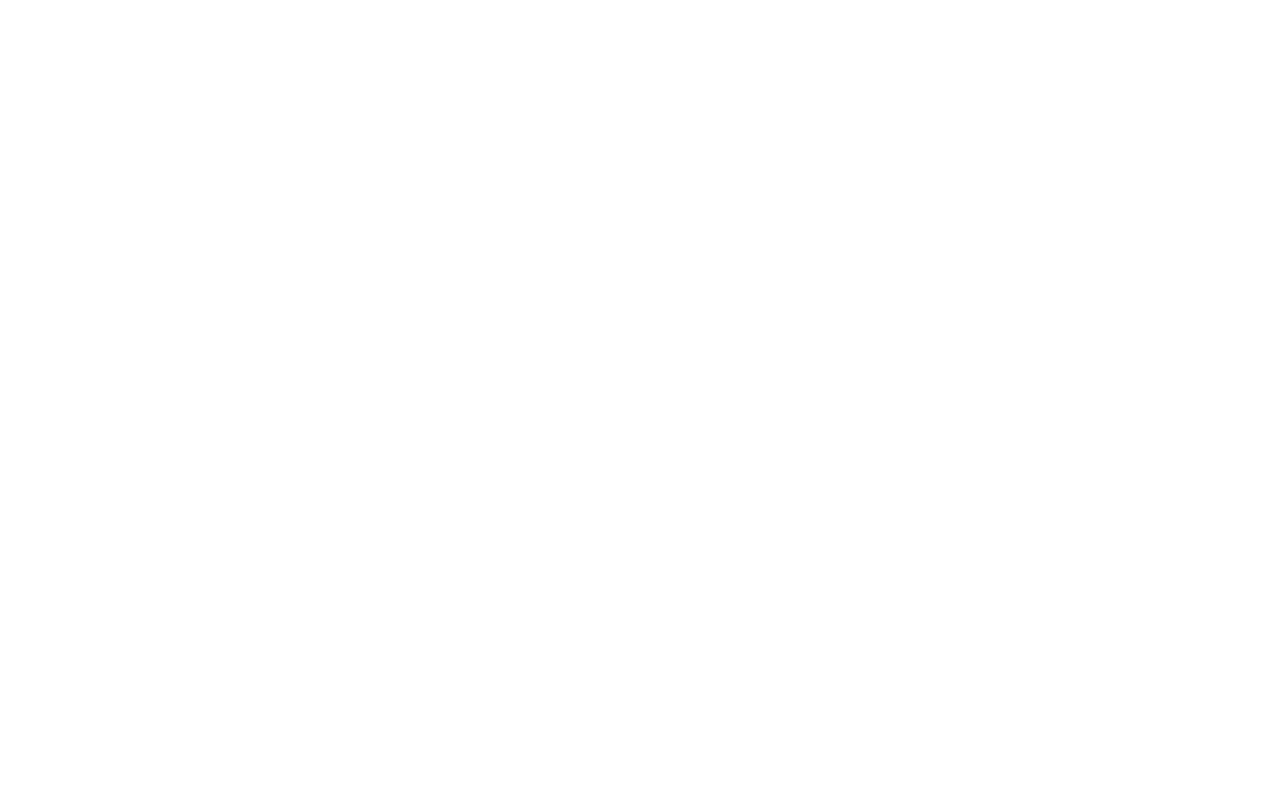
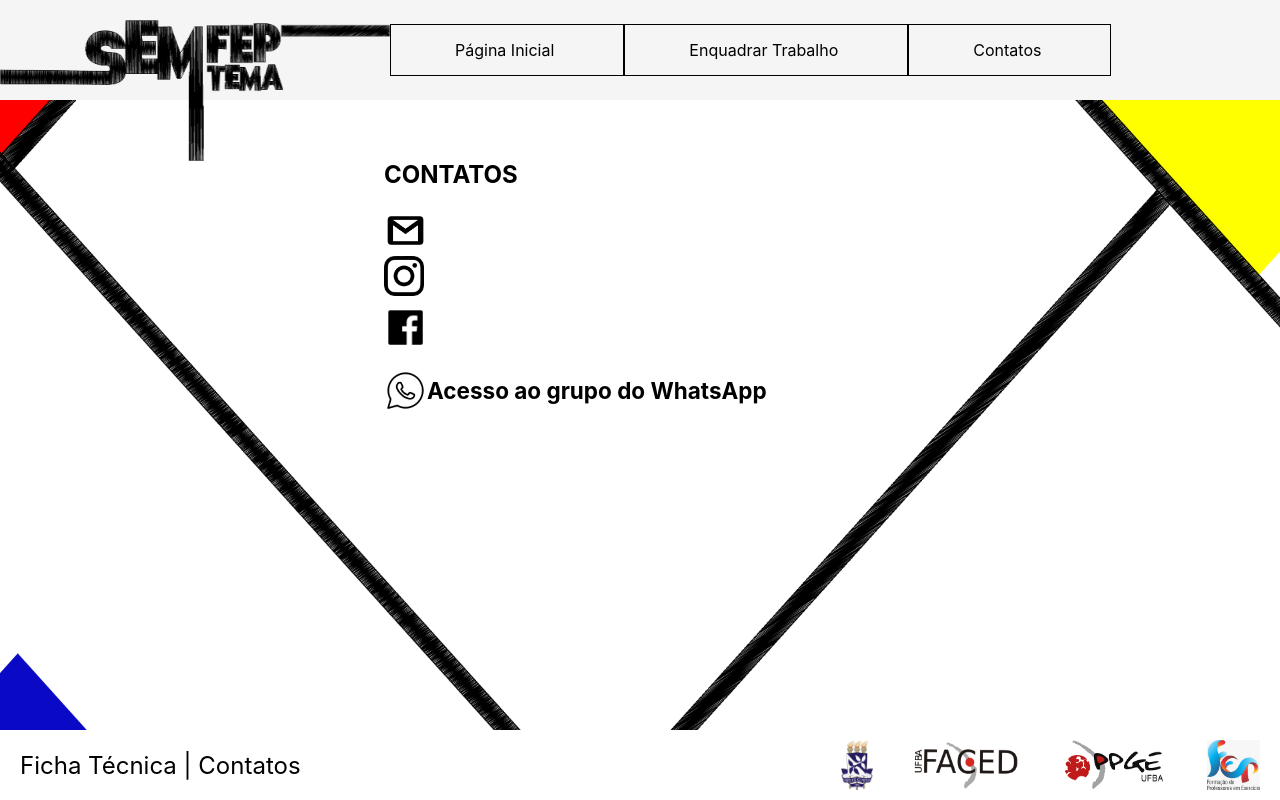
Before and after one commit to iuryroque/semfep, a React (Create React App) app: page /semfep/contatos in a window 1280 px wide. Built offline with nearby package versions, Linux system fonts and the light colour scheme; a web font is replaced by a local one.

Commit message:
Adiciona pagina contatos

```diff
--- a/src/App.js
+++ b/src/App.js
@@ -82,7 +82,7 @@ function App() {
           exact
           component={FrameWorkPage}
         />
-        {/* <Route path="/semfep/contatos" exact component={ContactsPage} /> */}
+        <Route path="/semfep/contatos" exact component={ContactsPage} />
         <Route path="/semfep/ficha-tecnica" exact component={DataSheetPage} />
       </Switch>
     </div>
--- a/src/components/Contacts.css
+++ b/src/components/Contacts.css
@@ -5,7 +5,7 @@
   align-items: center;
   flex-direction: column;
   justify-content: space-evenly;
-  /* margin: 40% auto; */
+  margin-top: 15vh;
 }
 
 .container-title-contacts {
@@ -63,7 +63,8 @@ section label .acesso-whatsapp {
 @media (min-width: 769px) {
   .container-contacts {
     align-items: flex-start;
-    margin-left: 27vw;
+    margin-left: 30vw;
+    margin-top: 5vh;
   }
   .container-moving-icons {
     flex-direction: column;
@@ -76,9 +77,15 @@ section label .acesso-whatsapp {
 
   .container-externo-wpp {
   }
+
+  .logo-facebook {
+    height: 55px;
+    width: 55px;
+    margin-left: -0.5vw;
+  }
 }
 
-.container-contacts {
+/* .container-contacts {
   background-color: aqua;
 }
 
@@ -92,4 +99,4 @@ section label .acesso-whatsapp {
 
 .container-externo-wpp {
   background-color: brown;
-}
+} */
--- a/src/pages/contacts.css
+++ b/src/pages/contacts.css
@@ -12,6 +12,5 @@
     background-size: 100vw 100vh;
     height: 100vh;
     width: 100vw;
-    display: flex;
   }
 }
--- a/src/pages/semfepHome.css
+++ b/src/pages/semfepHome.css
@@ -23,6 +23,7 @@
   margin: 0;
   font-size: 3vw;
   font-family: 'Bebas Neue', cursive;
+  color: #000;
 }
 
 .button-play-semfep {
--- a/src/pages/semfepHome.jsx
+++ b/src/pages/semfepHome.jsx
@@ -1,7 +1,6 @@
 import '../App.css';
 import './semfepHome.css';
 import { Link } from 'react-router-dom';
-import Frame2 from '../images/backgrounds/Frame2.png';
 import ButtonPlay from '../images/Button-Play.png';
 
 function SemfepHomePage() {
```
